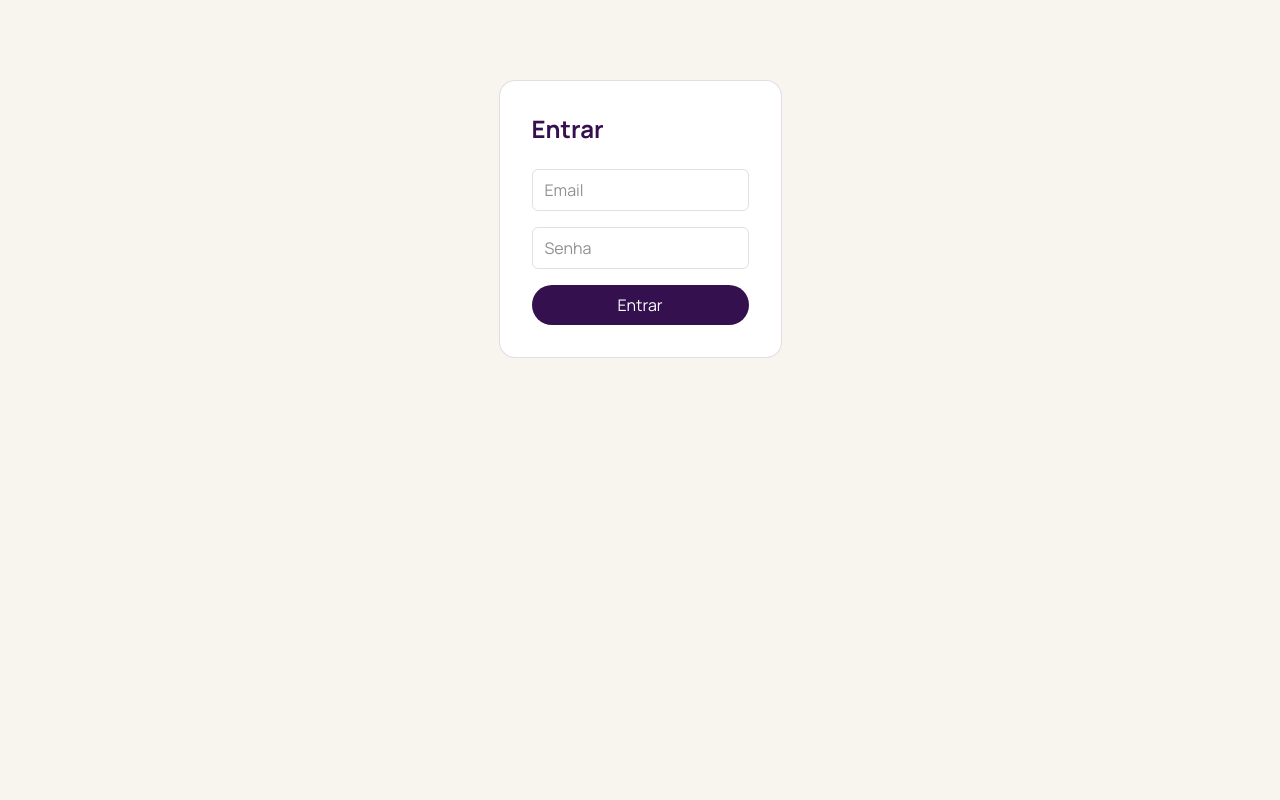
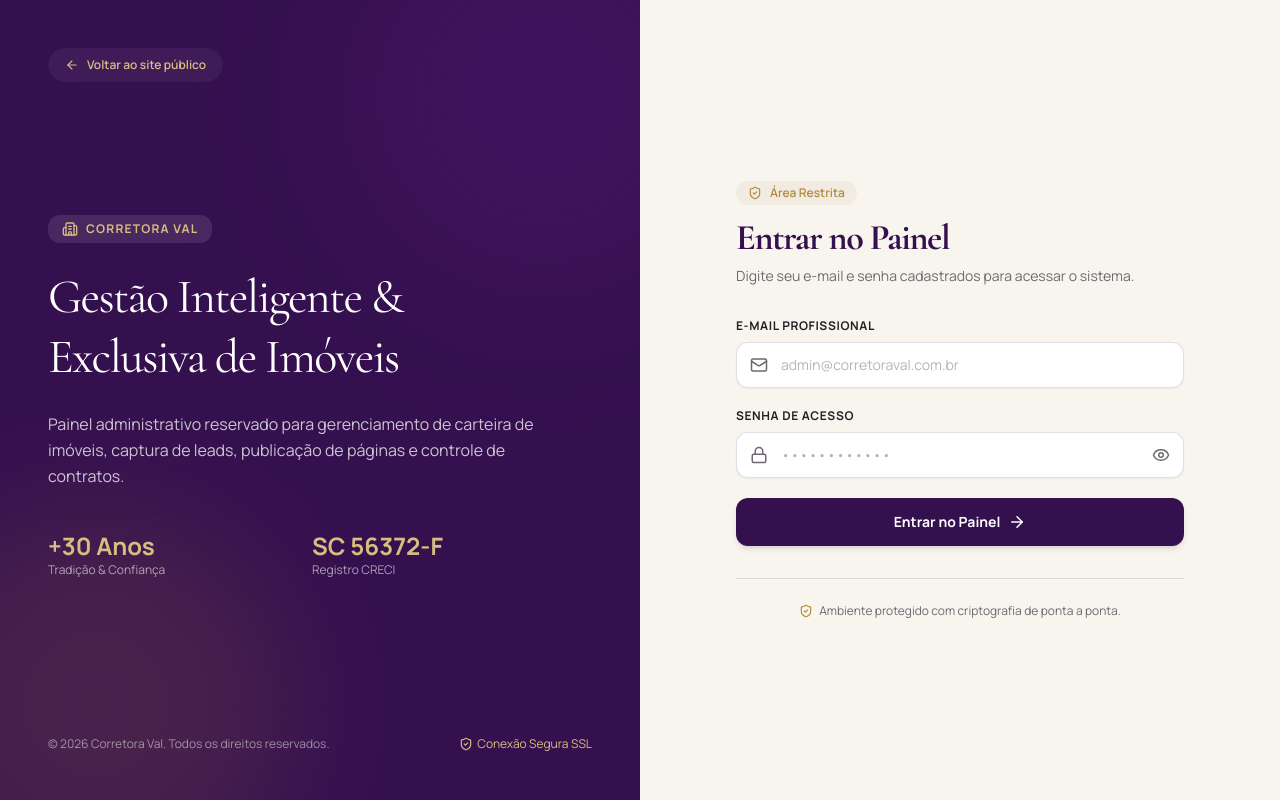
Before and after one commit to matheusferza/corretora-imobiliaria2, a Next.js app: page /auth/signin in a window 1280 px wide. Built offline with nearby package versions, Linux system fonts and the light colour scheme.

Commit message:
feat(auth): professional split-screen signin UI with loading state and password toggle

```diff
--- a/src/app/auth/signin/page.tsx
+++ b/src/app/auth/signin/page.tsx
@@ -1,17 +1,36 @@
 "use client";
+
+import {
+  ArrowLeft,
+  ArrowRight,
+  Building2,
+  Eye,
+  EyeOff,
+  Loader2,
+  Lock,
+  Mail,
+  ShieldAlert,
+  ShieldCheck,
+} from "lucide-react";
 import { signIn } from "next-auth/react";
+import Link from "next/link";
 import { useRouter } from "next/navigation";
 import { useState } from "react";
 
 export default function SignInPage() {
   const [email, setEmail] = useState("");
   const [password, setPassword] = useState("");
+  const [showPassword, setShowPassword] = useState(false);
+  const [isLoading, setIsLoading] = useState(false);
   const [error, setError] = useState<string | null>(null);
   const router = useRouter();
 
   async function handleSubmit(e: React.FormEvent) {
     e.preventDefault();
     setError(null);
+    setIsLoading(true);
+
+    try {
       const requestedPath = new URLSearchParams(window.location.search).get(
         "callbackUrl",
       );
@@ -19,49 +38,221 @@ export default function SignInPage() {
         requestedPath?.startsWith("/") && !requestedPath.startsWith("//")
           ? requestedPath
           : "/admin/imoveis";
+
       const res = await signIn("credentials", {
         redirect: false,
         email,
         password,
         callbackUrl,
       });
+
       if (res?.error) {
-      setError(res.error as string);
+        setError(
+          "E-mail ou senha incorretos. Verifique suas credenciais e tente novamente.",
+        );
+        setIsLoading(false);
       } else {
         router.replace(callbackUrl);
         router.refresh();
       }
+    } catch {
+      setError(
+        "Ocorreu um erro inesperado ao tentar entrar. Tente novamente mais tarde.",
+      );
+      setIsLoading(false);
+    }
   }
 
   return (
-    <div className="shell py-20">
-      <div className="mx-auto max-w-md rounded-2xl border bg-[var(--surface)] p-8">
-        <h1 className="text-2xl font-bold text-[var(--plum)]">Entrar</h1>
-        <form onSubmit={handleSubmit} className="mt-6 flex flex-col gap-4">
+    <div className="min-h-screen bg-[var(--background)] lg:grid lg:grid-cols-12">
+      {/* Painel Esquerdo: Identidade de Marca (Visível em telas grandes) */}
+      <div className="relative hidden flex-col justify-between overflow-hidden bg-[var(--plum)] p-12 text-white lg:col-span-5 lg:flex xl:col-span-6">
+        {/* Padrão geométrico decorativo sutil */}
+        <div className="pointer-events-none absolute -right-24 -top-24 h-96 w-96 rounded-full bg-[var(--plum-bright)] opacity-50 blur-3xl" />
+        <div className="pointer-events-none absolute -bottom-24 -left-24 h-96 w-96 rounded-full bg-[var(--gold)] opacity-15 blur-3xl" />
+
+        {/* Topo do Painel */}
+        <div className="relative z-10">
+          <Link
+            className="interactive inline-flex items-center gap-2 rounded-full border border-white/15 bg-white/5 px-4 py-2 text-xs font-semibold text-[var(--gold-light)] backdrop-blur-md hover:bg-white/10 hover:text-white"
+            href="/"
+          >
+            <ArrowLeft size={14} /> Voltar ao site público
+          </Link>
+        </div>
+
+        {/* Centro do Painel */}
+        <div className="relative z-10 my-auto max-w-lg space-y-6">
+          <div className="inline-flex items-center gap-2 rounded-xl bg-white/10 px-3.5 py-1.5 text-xs font-bold tracking-widest text-[var(--gold-light)] uppercase backdrop-blur-md">
+            <Building2 size={16} /> Corretora Val
+          </div>
+
+          <h1 className="display text-4xl font-normal leading-tight text-white xl:text-5xl">
+            Gestão Inteligente &amp; Exclusiva de Imóveis
+          </h1>
+
+          <p className="text-sm leading-relaxed text-white/75 xl:text-base">
+            Painel administrativo reservado para gerenciamento de carteira de
+            imóveis, captura de leads, publicação de páginas e controle de
+            contratos.
+          </p>
+
+          <div className="pt-4 grid grid-cols-2 gap-4 border-t border-white/15">
+            <div>
+              <p className="text-2xl font-bold text-[var(--gold-light)]">
+                +30 Anos
+              </p>
+              <p className="text-xs text-white/60">Tradição &amp; Confiança</p>
+            </div>
+            <div>
+              <p className="text-2xl font-bold text-[var(--gold-light)]">
+                SC 56372-F
+              </p>
+              <p className="text-xs text-white/60">Registro CRECI</p>
+            </div>
+          </div>
+        </div>
+
+        {/* Rodapé do Painel */}
+        <div className="relative z-10 flex items-center justify-between text-xs text-white/50 border-t border-white/10 pt-6">
+          <span>
+            &copy; {new Date().getFullYear()} Corretora Val. Todos os direitos
+            reservados.
+          </span>
+          <span className="flex items-center gap-1 text-[var(--gold-light)]">
+            <ShieldCheck size={14} /> Conexão Segura SSL
+          </span>
+        </div>
+      </div>
+
+      {/* Painel Direito: Formulário de Login */}
+      <div className="flex min-h-screen flex-col justify-center px-6 py-12 lg:col-span-7 lg:px-16 xl:col-span-6">
+        <div className="mx-auto w-full max-w-md space-y-8 fade-up">
+          {/* Link para voltar no Mobile */}
+          <div className="lg:hidden">
+            <Link
+              className="interactive inline-flex items-center gap-2 text-xs font-bold text-[var(--ink-soft)] hover:text-[var(--plum)]"
+              href="/"
+            >
+              <ArrowLeft size={14} /> Voltar ao site público
+            </Link>
+          </div>
+
+          {/* Cabeçalho do Formulário */}
+          <div>
+            <div className="inline-flex items-center gap-2 rounded-full bg-[var(--surface-muted)] px-3 py-1 text-xs font-semibold text-[var(--gold)]">
+              <ShieldCheck size={14} /> Área Restrita
+            </div>
+            <h2 className="display mt-3 text-3xl font-bold text-[var(--plum)] sm:text-4xl">
+              Entrar no Painel
+            </h2>
+            <p className="mt-2 text-sm text-[var(--ink-soft)]">
+              Digite seu e-mail e senha cadastrados para acessar o sistema.
+            </p>
+          </div>
+
+          {/* Alerta de Erro */}
+          {error && (
+            <div
+              className="fade-up flex items-start gap-3 rounded-xl border border-red-200 bg-red-50/80 p-4 text-sm text-red-800"
+              role="alert"
+            >
+              <ShieldAlert className="mt-0.5 shrink-0 text-red-600" size={18} />
+              <div className="flex-1">
+                <p className="font-semibold">Falha na autenticação</p>
+                <p className="mt-0.5 text-xs text-red-700">{error}</p>
+              </div>
+            </div>
+          )}
+
+          {/* Formulário */}
+          <form onSubmit={handleSubmit} className="space-y-5">
+            {/* Campo E-mail */}
+            <div>
+              <label
+                htmlFor="email"
+                className="block text-xs font-bold tracking-wider text-[var(--ink)] uppercase"
+              >
+                E-mail Profissional
+              </label>
+              <div className="relative mt-2">
+                <div className="pointer-events-none absolute inset-y-0 left-0 flex items-center pl-3.5 text-[var(--ink-soft)]">
+                  <Mail size={18} />
+                </div>
                 <input
-            className="rounded-md border px-3 py-2"
-            placeholder="Email"
+                  id="email"
+                  type="email"
+                  required
+                  autoComplete="email"
                   value={email}
                   onChange={(e) => setEmail(e.target.value)}
-            type="email"
+                  placeholder="admin@corretoraval.com.br"
+                  className="interactive block w-full rounded-xl border border-[var(--line)] bg-[var(--surface)] py-3 pl-11 pr-4 text-sm text-[var(--ink)] shadow-xs placeholder:text-[var(--ink-soft)]/50 focus:border-[var(--plum)] focus:bg-white focus:ring-2 focus:ring-[var(--plum)]/10 focus:outline-hidden"
+                />
+              </div>
+            </div>
+
+            {/* Campo Senha */}
+            <div>
+              <div className="flex items-center justify-between">
+                <label
+                  htmlFor="password"
+                  className="block text-xs font-bold tracking-wider text-[var(--ink)] uppercase"
+                >
+                  Senha de Acesso
+                </label>
+              </div>
+              <div className="relative mt-2">
+                <div className="pointer-events-none absolute inset-y-0 left-0 flex items-center pl-3.5 text-[var(--ink-soft)]">
+                  <Lock size={18} />
+                </div>
+                <input
+                  id="password"
+                  type={showPassword ? "text" : "password"}
                   required
-          />
-          <input
-            className="rounded-md border px-3 py-2"
-            placeholder="Senha"
+                  autoComplete="current-password"
                   value={password}
                   onChange={(e) => setPassword(e.target.value)}
-            type="password"
-            required
+                  placeholder="••••••••••••"
+                  className="interactive block w-full rounded-xl border border-[var(--line)] bg-[var(--surface)] py-3 pl-11 pr-11 text-sm text-[var(--ink)] shadow-xs placeholder:text-[var(--ink-soft)]/50 focus:border-[var(--plum)] focus:bg-white focus:ring-2 focus:ring-[var(--plum)]/10 focus:outline-hidden"
                 />
                 <button
-            className="rounded-full bg-[var(--plum)] px-4 py-2 text-white"
+                  type="button"
+                  onClick={() => setShowPassword(!showPassword)}
+                  className="interactive absolute inset-y-0 right-0 flex items-center pr-3.5 text-[var(--ink-soft)] hover:text-[var(--plum)]"
+                  title={showPassword ? "Ocultar senha" : "Exibir senha"}
+                >
+                  {showPassword ? <EyeOff size={18} /> : <Eye size={18} />}
+                </button>
+              </div>
+            </div>
+
+            {/* Botão de Submit */}
+            <button
               type="submit"
+              disabled={isLoading}
+              className="interactive mt-2 flex w-full items-center justify-center gap-2 rounded-xl bg-[var(--plum)] px-6 py-3.5 text-sm font-bold text-white shadow-md hover:bg-[var(--plum-bright)] active:scale-[0.99] disabled:cursor-not-allowed disabled:opacity-75"
             >
-            Entrar
+              {isLoading ? (
+                <>
+                  <Loader2 className="animate-spin" size={18} /> Autenticando...
+                </>
+              ) : (
+                <>
+                  Entrar no Painel <ArrowRight size={18} />
+                </>
+              )}
             </button>
-          {error && <p className="text-sm text-red-600">{error}</p>}
           </form>
+
+          {/* Rodapé Informativo */}
+          <div className="border-t border-[var(--line)] pt-6 text-center text-xs text-[var(--ink-soft)]">
+            <p className="flex items-center justify-center gap-1.5">
+              <ShieldCheck size={14} className="text-[var(--gold)]" />
+              Ambiente protegido com criptografia de ponta a ponta.
+            </p>
+          </div>
+        </div>
       </div>
     </div>
   );
```
Lines whose indentation alone changed are shown as unchanged.
